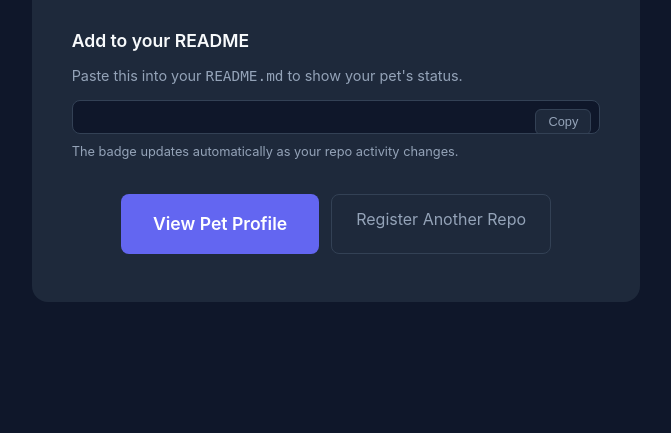
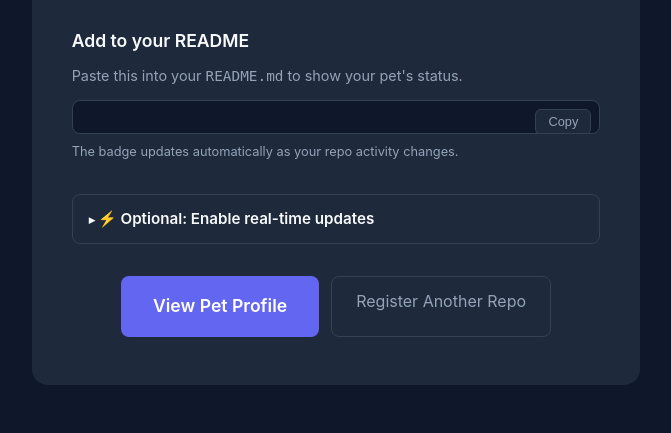
Before and after one commit to wiebe-xyz/github-tamagotchi, a FastAPI app: template src/github_tamagotchi/templates/register_complete.html in a window 1280 px wide. Shown: the part 525-958 px from the top of the page, without its empty margins (304-975 px from the left). Before the commit the page ends 827 px from the top, so only its background shows below. Run offline with FastAPI, Linux system fonts and the light colour scheme; the template is opened without the code that fills it, so the values that code supplies are empty.

Commit message:
feat: add webhook setup guide to register complete page
After registering a pet, users now see a collapsible section with
step-by-step instructions for setting up a GitHub webhook so the pet
updates in real-time instead of relying on polling alone.

The webhook URL is populated via window.location.origin so no backend
changes are needed.

```diff
--- a/src/github_tamagotchi/static/css/style.css
+++ b/src/github_tamagotchi/static/css/style.css
@@ -1148,6 +1148,68 @@ footer {
     color: var(--text-muted);
 }
 
+.webhook-section {
+    text-align: left;
+    margin-bottom: 2rem;
+    border: 1px solid var(--surface-light);
+    border-radius: 8px;
+    overflow: hidden;
+}
+
+.webhook-summary {
+    padding: 0.75rem 1rem;
+    cursor: pointer;
+    font-size: 0.95rem;
+    font-weight: 600;
+    list-style: none;
+    user-select: none;
+}
+
+.webhook-summary::-webkit-details-marker {
+    display: none;
+}
+
+.webhook-summary::before {
+    content: '▸ ';
+    font-size: 0.75rem;
+}
+
+details[open] .webhook-summary::before {
+    content: '▾ ';
+}
+
+.webhook-content {
+    padding: 0 1rem 1rem;
+    border-top: 1px solid var(--surface-light);
+}
+
+.webhook-content p {
+    font-size: 0.9rem;
+    color: var(--text-muted);
+    margin: 0.75rem 0 0.5rem;
+}
+
+.webhook-content ol {
+    font-size: 0.9rem;
+    padding-left: 1.25rem;
+    margin: 0.5rem 0;
+}
+
+.webhook-content ol li {
+    margin-bottom: 0.4rem;
+    color: var(--text-muted);
+}
+
+.webhook-content ol li strong {
+    color: var(--text);
+}
+
+.webhook-note {
+    font-size: 0.8rem;
+    color: var(--text-muted);
+    margin-top: 0.75rem;
+}
+
 .complete-actions {
     display: flex;
     gap: 0.75rem;
--- a/src/github_tamagotchi/templates/register_complete.html
+++ b/src/github_tamagotchi/templates/register_complete.html
@@ -54,6 +54,24 @@
                     <p class="embed-note">The badge updates automatically as your repo activity changes.</p>
                 </div>
 
+                <!-- Webhook instructions -->
+                <div class="webhook-section">
+                    <details>
+                        <summary class="webhook-summary">&#9889; Optional: Enable real-time updates</summary>
+                        <div class="webhook-content">
+                            <p>By default your pet updates every few minutes via polling. For instant updates on every push, PR, or issue, set up a webhook:</p>
+                            <ol>
+                                <li>Go to your repo: <strong>Settings &rarr; Webhooks &rarr; Add webhook</strong></li>
+                                <li>Set <strong>Payload URL</strong> to: <code id="webhook-url"></code></li>
+                                <li>Set <strong>Content type</strong> to <code>application/json</code></li>
+                                <li>Select <strong>Just the push event</strong> (or &ldquo;Let me select&rdquo; &rarr; push, pull_request, issues)</li>
+                                <li>Click <strong>Add webhook</strong></li>
+                            </ol>
+                            <p class="webhook-note">No secret is required. Your pet will update within seconds of each event.</p>
+                        </div>
+                    </details>
+                </div>
+
                 <!-- Actions -->
                 <div class="complete-actions">
                     <a href="{{ pet_page_url }}" class="cta-button">View Pet Profile</a>
@@ -64,6 +82,8 @@
     </main>
 
     <script>
+        document.getElementById('webhook-url').textContent = window.location.origin + '/api/v1/webhooks/github';
+
         function copyEmbed() {
             const code = document.getElementById('embed-code').textContent;
             navigator.clipboard.writeText(code).then(() => {
```
